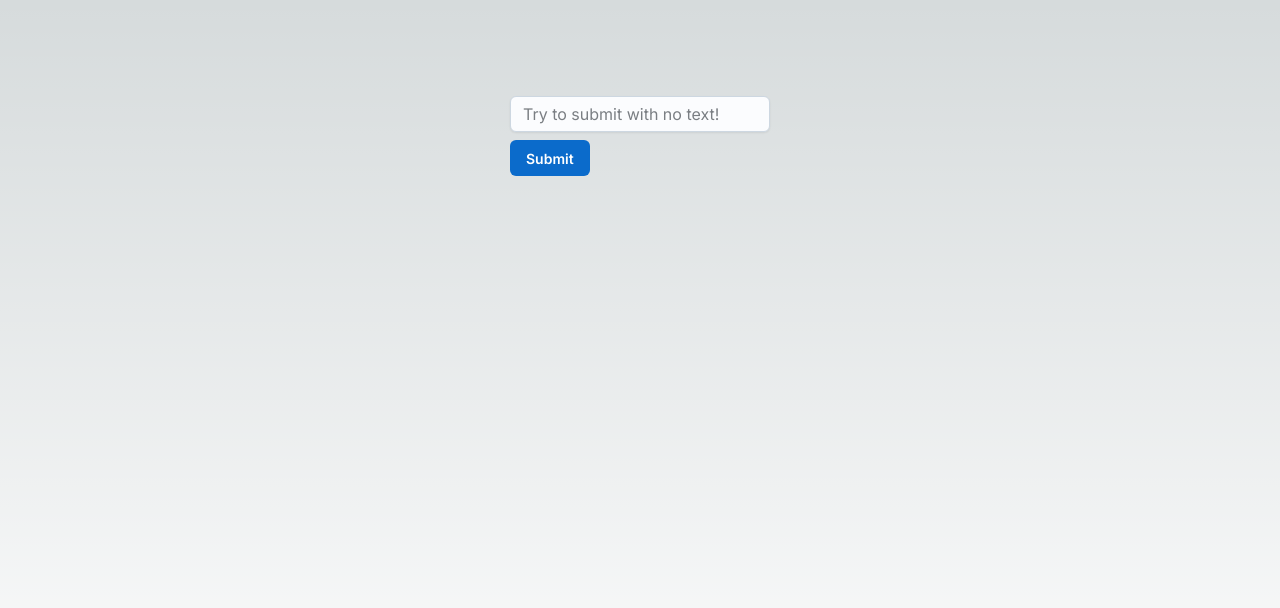
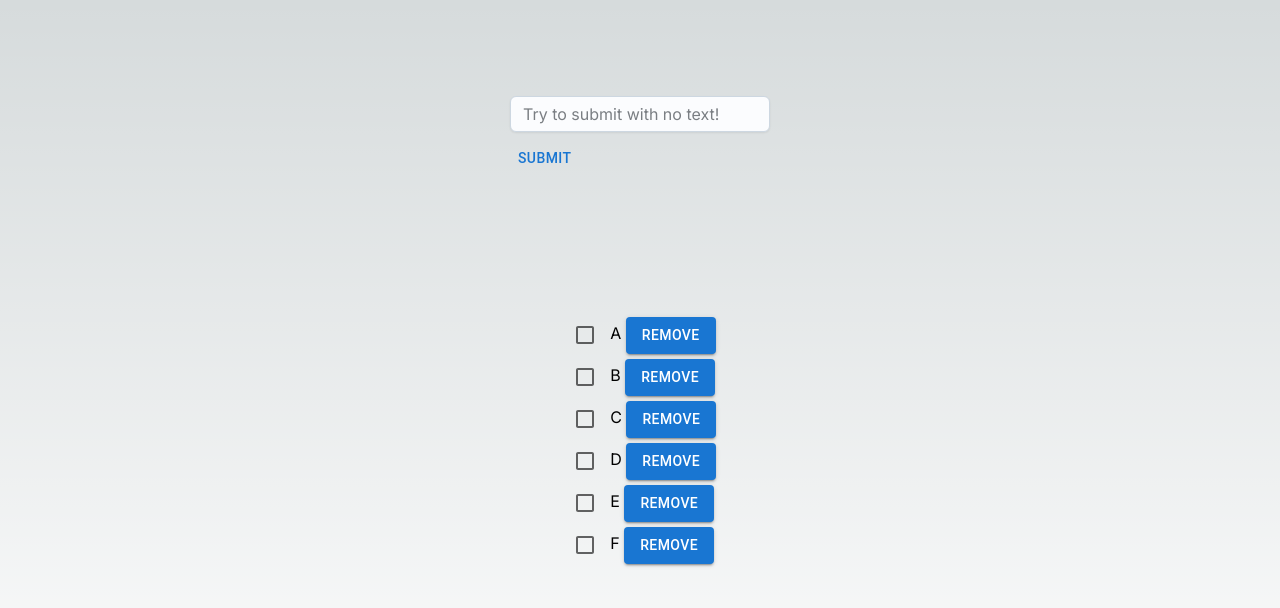
Before and after one commit to philib/DoublesUp, a Next.js app: page / in a window 1280 px wide. Shown: the top 608 px of the page. Built offline with nearby package versions, Linux system fonts and the light colour scheme.

Commit message:
render basic lineup

```diff
--- a/app/page.tsx
+++ b/app/page.tsx
@@ -1,11 +1,16 @@
 'use client'
-import {Button, Input} from "@mui/joy";
+import {Input} from "@mui/joy";
 import {useState} from "react";
+import _ from "lodash";
+import {Button, Checkbox, List, ListItem, Divider} from "@mui/material";
 
 export default function Home() {
 
+    const pairings = [[[1, 2], [3, 4], [5, 6]], [[1, 2], [3, 5], [4, 6]], [[1, 2], [3, 6], [4, 5]], [[1, 2], [4, 5], [3, 6]], [[1, 3], [2, 4], [5, 6]], [[1, 3], [2, 5], [4, 6]], [[1, 3], [2, 6], [4, 5]], [[1, 4], [2, 3], [5, 6]], [[1, 4], [2, 5], [3, 6]], [[1, 4], [2, 6], [3, 5]], [[1, 4], [3, 5], [2, 6]], [[1, 5], [2, 4], [3, 6]], [[1, 5], [3, 4], [2, 6]], [[1, 6], [2, 5], [3, 4]], [[1, 6], [3, 4], [2, 5]], [[2, 3], [1, 4], [5, 6]], [[2, 3], [1, 5], [4, 6]], [[2, 3], [1, 6], [4, 5]], [[2, 4], [1, 5], [3, 6]], [[2, 4], [1, 6], [3, 5]], [[2, 5], [1, 6], [3, 4]], [[3, 4], [1, 6], [2, 5]]]
     const [inputText, setInputText] = useState("")
-    const [meldeliste, setMeldeListe] = useState<string[]>([])
+    const [meldeliste, setMeldeListe] = useState<string[]>(["A", "B", "C", "D", "E", "F"])
+    const [aufstellung, setAufstellung] = useState<Record<number, string>>({})
+    const ready = Object.values(aufstellung).length >= 6
     return (
         <main className="flex min-h-screen flex-col items-center justify-between p-24">
             <form
@@ -22,7 +27,29 @@ export default function Home() {
                 />
                 <Button type="submit">Submit</Button>
             </form>
-            {meldeliste.map((entry) => <div key={entry}>{entry}</div>)}
+            <div>
+                {meldeliste.map((entry, index) => <p key={entry}><Checkbox onChange={(e) => {
+                    if (e.target.checked) {
+                        setAufstellung({...aufstellung, [index + 1]: entry})
+                    } else {
+                        setAufstellung(_.omit(aufstellung, [index + 1]))
+                    }
+                }}/> {entry} <Button variant="contained"
+                                     onClick={() => setMeldeListe(_.without(meldeliste, entry))}> Remove </Button></p>)}
+            </div>
+            <div>
+                {
+                    ready && <>
+                        Aufstellung:
+                        <List>
+                            {pairings.map((doppelaufstellung, index) => <List> Variante {index}
+                                {doppelaufstellung.map(doppel =>
+                                    <ListItem>{aufstellung[doppel[0]]} + {aufstellung[doppel[1]]}</ListItem>)}</List>)}
+                            <Divider/>
+                        </List>
+                    </>
+                }
+            </div>
         </main>
     )
 }
--- a/package.json
+++ b/package.json
@@ -19,11 +19,15 @@
     "autoprefixer": "10.4.14",
     "eslint": "8.43.0",
     "eslint-config-next": "13.4.6",
+    "lodash": "^4.17.21",
     "next": "13.4.6",
     "postcss": "8.4.24",
     "react": "18.2.0",
     "react-dom": "18.2.0",
     "tailwindcss": "3.3.2",
     "typescript": "5.1.3"
+  },
+  "devDependencies": {
+    "@types/lodash": "^4.14.195"
   }
 }
```
Also changed, not shown: 1 other file (tests, documents, lock files or other folders).
